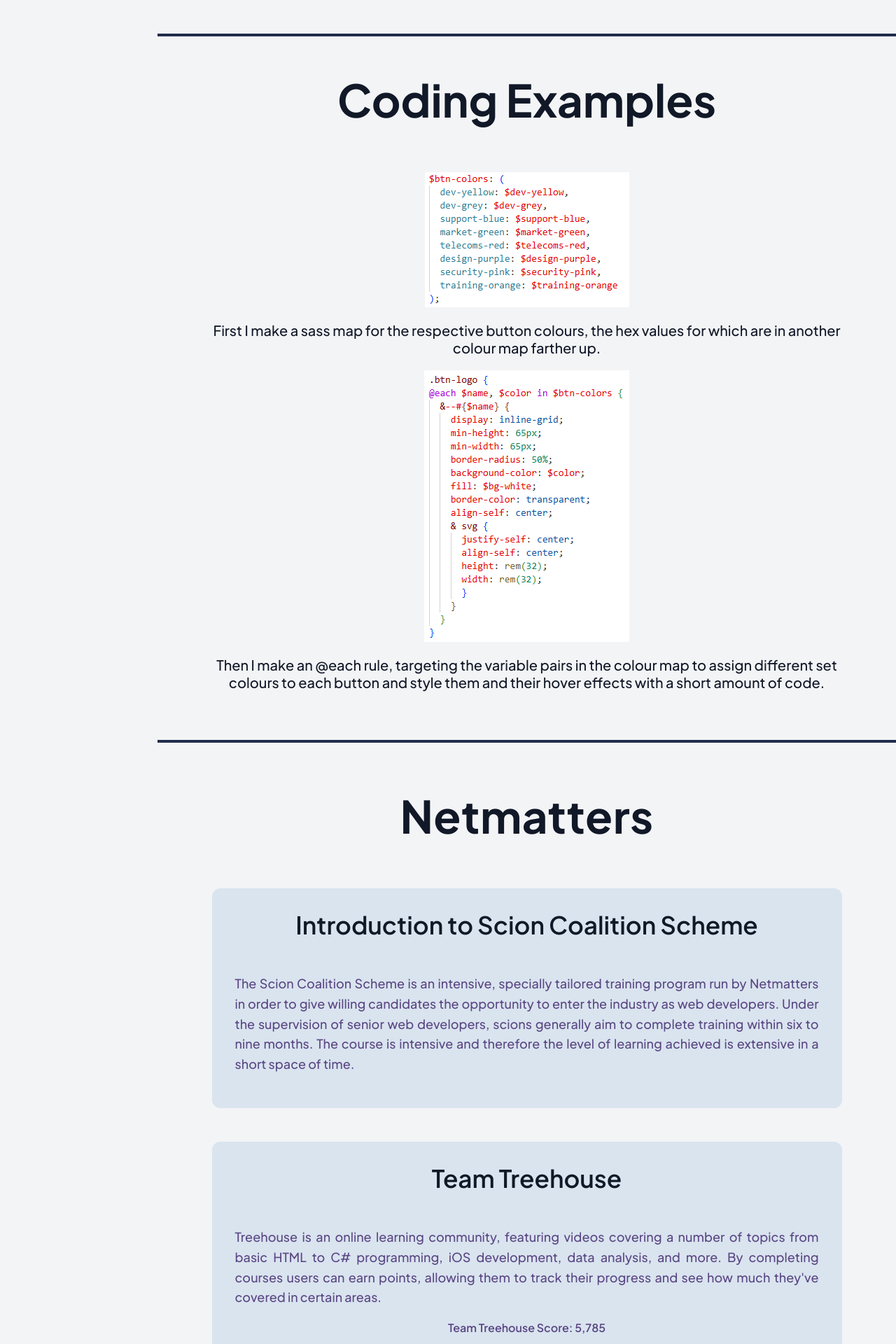
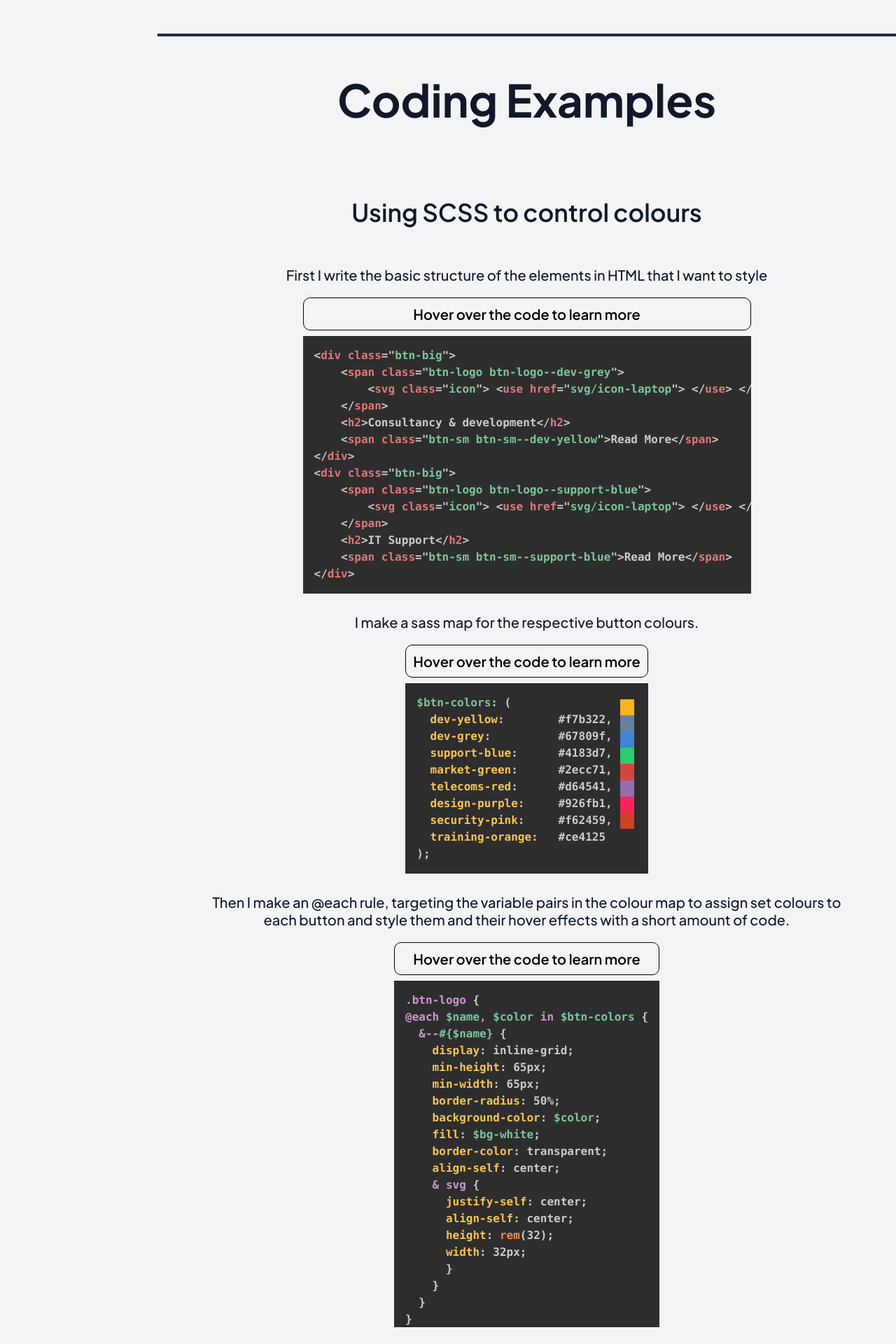
Before and after one commit to Rootytootyfrooty/NetMatters-SCS-Portfolio-1, a PHP site: page / in a window 1280 px wide. Shown: the part 3369-5289 px from the top of the page at 70% size. Run offline with PHP 8.4, Linux system fonts and the light colour scheme; some web fonts are replaced.

Commit message:
Coding examples JS
Added a syntax highlighters (prism) to style my coding example. I've added a JS function that fires after prism.js is done to add some hover effects that have an explanation for different elements in the code.
Also added colours to the sass map with an after element.

```diff
--- /dev/null
+++ b/css/prism.css
@@ -0,0 +1,3 @@
+/* PrismJS 1.30.0
+https://prismjs.com/download#themes=prism-tomorrow&languages=markup+css+clike+javascript+scss */
+code[class*=language-],pre[class*=language-]{color:#ccc;background:0 0;font-family:Consolas,Monaco,'Andale Mono','Ubuntu Mono',monospace;font-size:1em;text-align:left;white-space:pre;word-spacing:normal;word-break:normal;word-wrap:normal;line-height:1.5;-moz-tab-size:4;-o-tab-size:4;tab-size:4;-webkit-hyphens:none;-moz-hyphens:none;-ms-hyphens:none;hyphens:none}pre[class*=language-]{padding:1em;margin:.5em 0;overflow:auto}:not(pre)>code[class*=language-],pre[class*=language-]{background:#2d2d2d}:not(pre)>code[class*=language-]{padding:.1em;border-radius:.3em;white-space:normal}.token.block-comment,.token.cdata,.token.comment,.token.doctype,.token.prolog{color:#999}.token.punctuation{color:#ccc}.token.attr-name,.token.deleted,.token.namespace,.token.tag{color:#e2777a}.token.function-name{color:#6196cc}.token.boolean,.token.function,.token.number{color:#f08d49}.token.class-name,.token.constant,.token.property,.token.symbol{color:#f8c555}.token.atrule,.token.builtin,.token.important,.token.keyword,.token.selector{color:#cc99cd}.token.attr-value,.token.char,.token.regex,.token.string,.token.variable{color:#7ec699}.token.entity,.token.operator,.token.url{color:#67cdcc}.token.bold,.token.important{font-weight:700}.token.italic{font-style:italic}.token.entity{cursor:help}.token.inserted{color:green}
--- a/index.html
+++ b/index.html
@@ -7,13 +7,11 @@
         <link rel="preconnect" href="https://fonts.gstatic.com" crossorigin>
         <link href="https://fonts.googleapis.com/css2?family=Open+Sans:ital,wght@0,300..800;1,300..800&display=swap" rel="stylesheet">
         <link href="https://fonts.googleapis.com/css2?family=Manrope:wght@200..800&family=Playfair+Display:ital,wght@0,400..900;1,400..900&family=Plus+Jakarta+Sans:ital,wght@0,200..800;1,200..800&family=Red+Hat+Display:ital,wght@0,300..900;1,300..900&display=swap" rel="stylesheet">
+        <!-- <link rel="stylesheet" href="https://cdnjs.cloudflare.com/ajax/libs/highlight.js/11.9.0/styles/github-dark.min.css"> -->
+        <link href="css/prism.css" rel="stylesheet" >
         <title>Kathryn Root</title>
     </head>
     <body id="top">
-        <!-- <button id="dark-mode-toggle">
-            <svg class="cs-moon" xmlns="http://www.w3.org/2000/svg" viewBox="0 0 480 480" style="enable-background:new 0 0 480 480" xml:space="preserve"><path d="M459.782 347.328c-4.288-5.28-11.488-7.232-17.824-4.96-17.76 6.368-37.024 9.632-57.312 9.632-97.056 0-176-78.976-176-176 0-58.4 28.832-112.768 77.12-145.472 5.472-3.712 8.096-10.4 6.624-16.832S285.638 2.4 279.078 1.44C271.59.352 264.134 0 256.646 0c-132.352 0-240 107.648-240 240s107.648 240 240 240c84 0 160.416-42.688 204.352-114.176 3.552-5.792 3.04-13.184-1.216-18.496z"/></svg>
-            <img class="cs-sun" aria-hidden="true" src="https://csimg.nyc3.digitaloceanspaces.com/Contact-Page/sun.svg" decoding="async" alt="sun" width="15" height="15">
-        </button> -->
     <!-- soc med svgs -->
     <svg xmlns="http://www.w3.org/2000/svg" style="display: none;">
 
@@ -221,10 +219,62 @@
             <div class="container-default">
                 <h2>Coding Examples</h2>
                 <div class="example-1">
-                    <img src="img/ce-colour-map.png" alt="A colour map for a sass @each rule" />
-                    <p>First I make a sass map for the respective button colours, the hex values for which are in another colour map farther up.</p>
-                    <img src="img/ce-btn-logo.png" alt="A sass @each rule" />
-                    <p>Then I make an @each rule, targeting the variable pairs in the colour map to assign different set colours to each button and style them and their hover effects with a short amount of code.</p>
+                    <h3>Using SCSS to control colours</h3>
+                    <p>First I write the basic structure of the elements in HTML that I want to style</p>
+                    <div class="code-cont">
+                        <div id="definitions1" class="definitions">Hover over the code to learn more</div>
+                            <pre><code id="cb-1" class="language-html">&lt;div class="btn-big"&gt;
+    &lt;span class="btn-logo btn-logo--dev-grey"&gt;
+        &lt;svg class="icon"&gt; &lt;use href="svg/icon-laptop"&gt; &lt;/use&gt; &lt;/svg&gt;
+    &lt;/span&gt;
+    &lt;h2&gt;Consultancy &amp; development&lt;/h2&gt;
+    &lt;span class="btn-sm btn-sm--dev-yellow"&gt;Read More&lt;/span&gt;
+&lt;/div&gt;
+&lt;div class="btn-big"&gt;
+    &lt;span class="btn-logo btn-logo--support-blue"&gt;
+        &lt;svg class="icon"&gt; &lt;use href="svg/icon-laptop"&gt; &lt;/use&gt; &lt;/svg&gt;
+    &lt;/span&gt;
+    &lt;h2&gt;IT Support&lt;/h2&gt;
+    &lt;span class="btn-sm btn-sm--support-blue"&gt;Read More&lt;/span&gt;
+&lt;/div&gt;</code></pre></div>
+                        <p>I make a sass map for the respective button colours.</p>
+                        <div class="code-cont colours">
+                            <div id="definitions2" class="definitions">Hover over the code to learn more</div>
+                            <pre><code id="cb-2" class="language-scss">$btn-colors: (
+  dev-yellow:        #f7b322,
+  dev-grey:          #67809f,
+  support-blue:      #4183d7,
+  market-green:      #2ecc71,
+  telecoms-red:      #d64541,
+  design-purple:     #926fb1,
+  security-pink:     #f62459,
+  training-orange:   #ce4125
+);</code></pre>
+                            <span id="colours"></span>
+                        </div>
+                        <p>Then I make an @each rule, targeting the variable pairs in the colour map to assign set colours to each button and style them and their hover effects with a short amount of code.</p>
+                        <div class="code-cont">
+                            <div id="definitions3" class="definitions">Hover over the code to learn more</div>
+                            <pre><code id="cb-3" class="language-scss">.btn-logo {
+@each $name, $color in $btn-colors {
+  &amp;--#{$name} {
+    display: inline-grid;
+    min-height: 65px;
+    min-width: 65px;
+    border-radius: 50%;
+    background-color: $color;
+    fill: $bg-white;
+    border-color: transparent;
+    align-self: center;
+    &amp; svg {
+      justify-self: center;
+      align-self: center;
+      height: rem(32);
+      width: 32px;
+      }
+    }
+  }
+}</code></pre></div>
                 </div>
             </div>
         </section>
@@ -309,8 +359,9 @@
     </main>
     <footer>
         <a href="#top">Back to Top &#8593;</a>
-        <span><small>&copy; Kathryn Root 2025</small></span>
+        <span><small>&copy; Kathryn Root 2026</small></span>
     </footer>
+    <script src="js/prism.js"></script>
     <script src="js/portfolio.js"></script>
 </body>
 </html>
--- a/scss/abstracts/_colors.scss
+++ b/scss/abstracts/_colors.scss
@@ -1,4 +1,5 @@
 // Colour Variables
+// I tried a lot of colour palettes before I settled on one
 
 // $c-sidebar: #9DB2BF;
 // $c-burger: #DDE6ED;
--- a/scss/abstracts/_fonts.scss
+++ b/scss/abstracts/_fonts.scss
@@ -42,11 +42,7 @@ main {
 body {
     margin: 0;
     background-color: $c-burger;
-    // font-family: "Open Sans", sans-serif;
     font-family: "Plus Jakarta Sans", sans-serif;
-    // font-family: "Playfair Display", serif;
-    // font-family: "Manrope", sans-serif;
-    // font-family: "Red Hat Display", sans-serif;
     font-weight: 600;
 }
 a {
--- a/scss/abstracts/_variables.scss
+++ b/scss/abstracts/_variables.scss
@@ -32,7 +32,6 @@ $sidebar-width: 225px;
 }
 .is-visible {
     animation: slide-in alternate forwards;
-    animation-timeline: scroll();
 }
 .containerid {
     margin: 0 auto;
--- a/scss/layout/_examples.scss
+++ b/scss/layout/_examples.scss
@@ -1,5 +1,4 @@
 #examples {
-    // height: 40vh;
     @include ls {
         min-height: 100vh;
     }
@@ -15,3 +14,55 @@
     flex-direction: column;
     align-items: center;
 }
+//css for prism.js
+.code-cont {
+    text-align: left;
+    overflow-x: scroll;
+    max-width: 315px;
+    max-height: 550px;
+    @include sm {
+        max-width: 400px;
+    }
+    @include md {
+        max-width: 640px;
+    }
+}
+.token:hover {
+    cursor: pointer;
+}
+.definitions {
+    text-align: center;
+    font-size: 20px;
+    border: 1px black solid;
+    border-radius: 10px;
+    padding: 10px;
+    width: 100%;
+}
+
+//colour for the sass map
+#colours {
+    position: relative;
+    right: calc(-100% + 40px);
+}
+//to display the colours in the sass map, prism.js doesn't do that
+//not really necessary and kind of wonkily positioned but I'm keeping it
+#colours::after {
+    content: "";
+    display: inline-block;
+    position: absolute;
+    height: 185px;
+    width: 20px;
+    bottom: 72px;
+    background: linear-gradient(
+        to bottom,
+        #f7b322 0%, #f7b322 12.5%,
+        #67809f 12.5%, #67809f 25%,
+        #4183d7 25%, #4183d7 37.5%,
+        #2ecc71 37.5%, #2ecc71 50%,
+        #d64541 50%, #d64541 62.5%,
+        #926fb1 62.5%, #926fb1 75%,
+        #f62459 75%, #f62459 87.5%,
+        #ce4125 87.5%, #ce4125 100%
+    );
+    z-index: 55;
+}
--- a/scss/layout/_homepage.scss
+++ b/scss/layout/_homepage.scss
@@ -11,7 +11,6 @@
     #introtext {
         display: flex;
         flex-direction: column;
-        // width: 50vw;
         max-width: 50vw;
         margin: 0 auto;
         text-align: center;
@@ -103,16 +102,16 @@
     transform: translate(0,0) scale(1);
   }
 }
-//overlay that shades screen on burger button click
-.burger-clicked::after {
-    opacity: 1;
-    width: 100%;
-    height: 100%;
-    transition: opacity 0.4s;
-    position: fixed;
-    top: 0;
-    right: 0;
-    background: rgba(0, 0, 0, 0.5);
-    z-index: 20;
-    content: "";
-}
+//overlay that shades screen on burger button click, changed my mind so it's a different effect now
+// .burger-clicked::after {
+//     opacity: 1;
+//     width: 100%;
+//     height: 100%;
+//     transition: opacity 0.4s;
+//     position: fixed;
+//     top: 0;
+//     right: 0;
+//     background: rgba(0, 0, 0, 0.5);
+//     z-index: 20;
+//     content: "";
+// }
```
Also changed, not shown: js/portfolio.js (+93 -1 lines), scss/layout/_contact.scss (+4 -5 lines), scss/layout/_portfolio.scss (+9 -121 lines), scss/layout/_sidebar.scss (+3 -24 lines), css/styles.css, js/prism.js (added).
